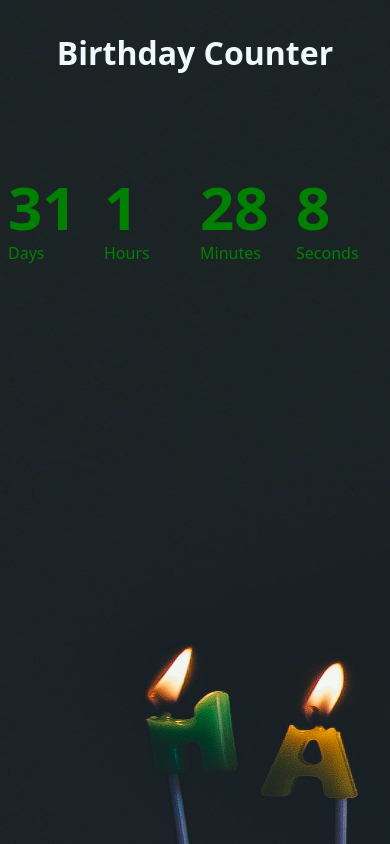
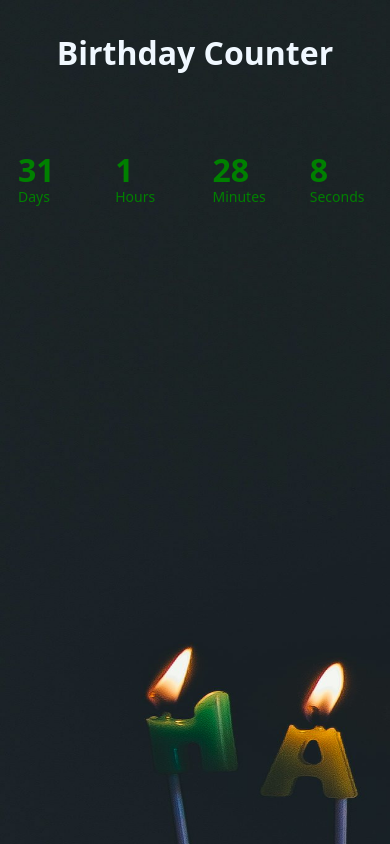
Before and after one commit to KanwarPoorani/Birthday-Calculator, a plain HTML site: page index.html in a window 390 px wide. Drawn offline with Linux system fonts and the light colour scheme.

Commit message:
style.css

```diff
--- a/style.css
+++ b/style.css
@@ -50,3 +50,27 @@ h1 {
         opacity: 1;
     }
 }
+
+@media screen and (max-width: 600px) {
+  .Time-section {
+    gap: 15px;
+  }
+
+  .Time-section div {
+    flex-basis: 80px;
+    padding: 10px;
+  }
+
+  .Time-section p {
+    font-size: 32px;
+  }
+
+  .Time-section span {
+    font-size: 14px;
+  }
+
+  .Balloon {
+    height: 15vh;
+    right: 5%;
+  }
+}
```
